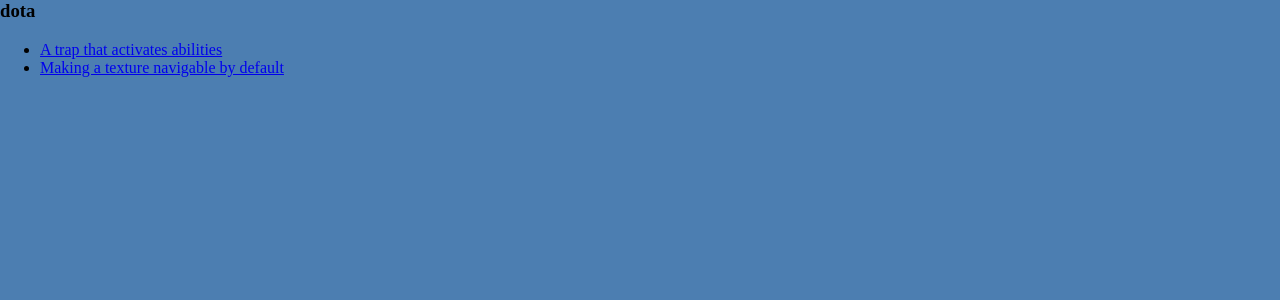
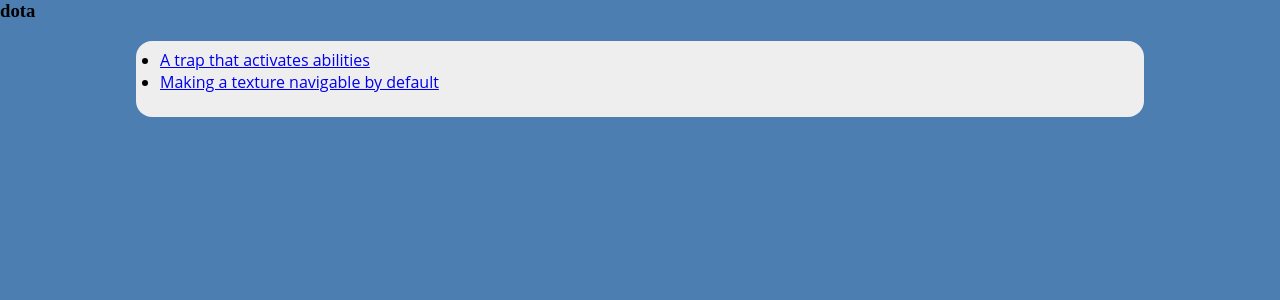
Before and after one commit to Thristhart/techniques, a Jekyll site: the page built from index.md, in a window 1280 px wide. Shown: the top 300 px of the page. Built offline with Jekyll 4.4.1, drawn with Linux system fonts in a browser that asks for light colours; some web fonts are replaced.

Commit message:
Updated global.css

```diff
--- a/assets/global.css
+++ b/assets/global.css
@@ -27,7 +27,7 @@
 #navigation a:hover {
   text-decoration: underline;
 }
-article {
+#content {
   max-width: 60em;
   max-width: 60rem;
   margin: 0 auto 1em auto;
@@ -37,11 +37,11 @@
   border-radius: 1em;
   background-color: #EEEEEE;
 }
-article p {
+#content p {
   margin-bottom: 1.7em;
   line-height: 1.4;
 }
-article video, article img {
+#content video, article img {
   margin: auto;
   margin-top: 0.5em;
   margin-bottom: 0.5em;
```
